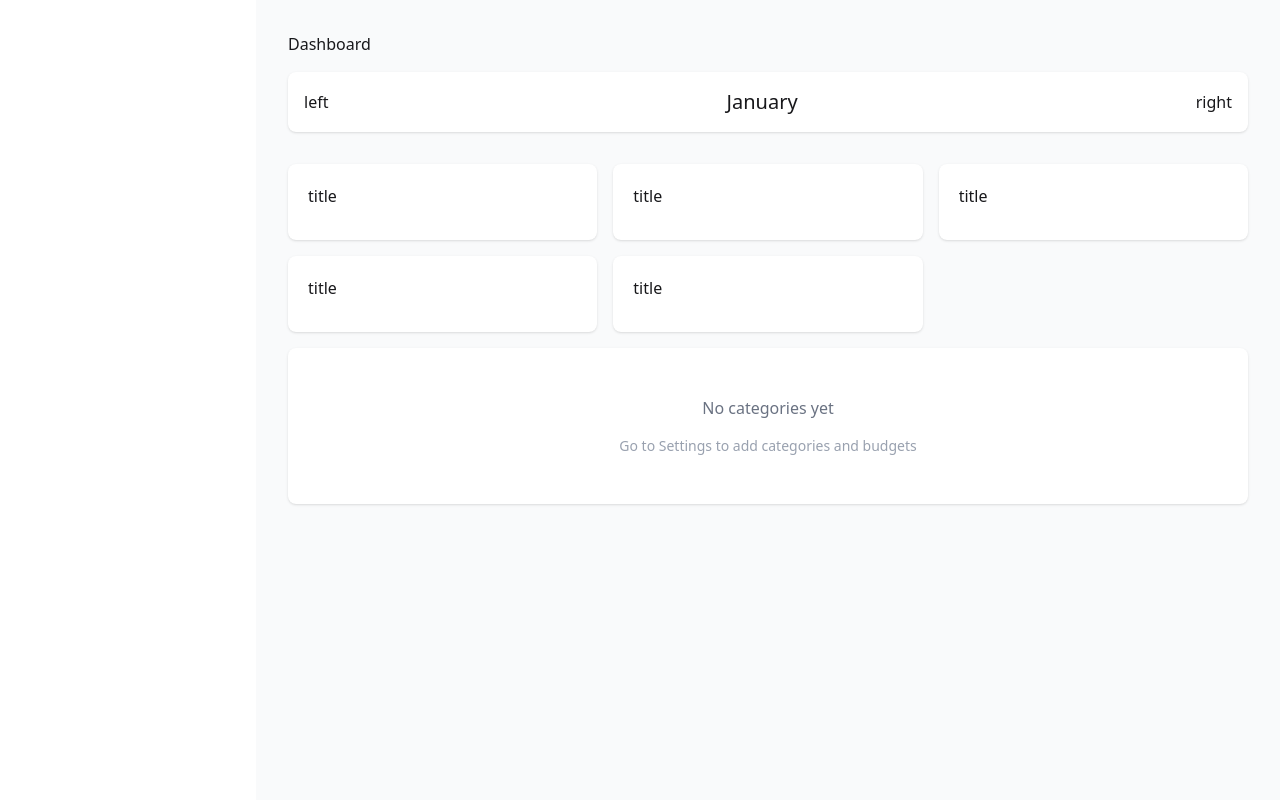
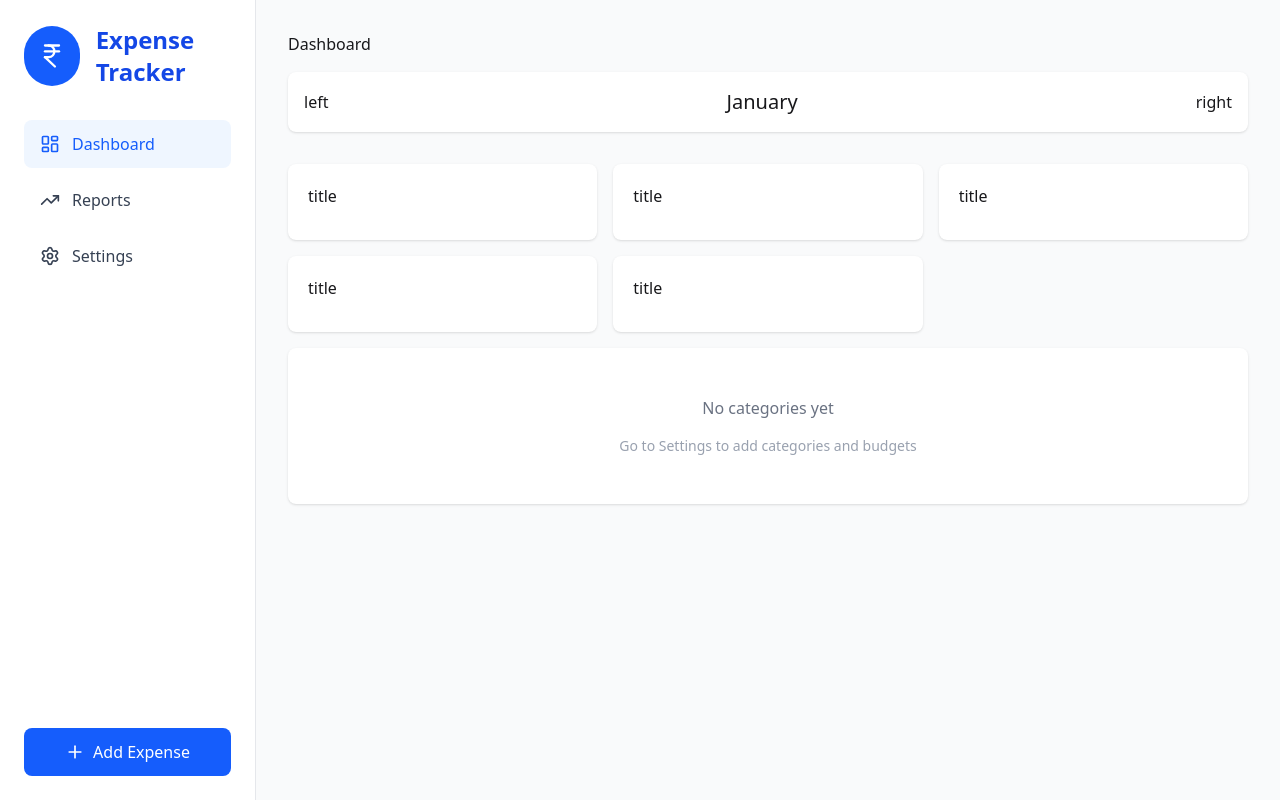
Before and after one commit to bibinlopez/Expense-Tracker, a React (Vite) app: page / in a window 1280 px wide. Built offline with nearby package versions, Linux system fonts and the light colour scheme; sample sign-in values are in the browser's storage.

Commit message:
Page Navigation - using React Browser Router

```diff
--- a/src/App.jsx
+++ b/src/App.jsx
@@ -1,30 +1,3 @@
-// import "./App.css";
-// import AuthPage from "./components/AuthPage";
-// import CategoryModal from "./components/CategoryModal";
-// import Dashboard from "./components/Dashboard";
-// import ExpenseModal from "./components/ExpenseModal";
-// import Navigation from "./components/Navigation";
-// import Reports from "./components/Reports";
-// import Settings from "./components/Settings";
-// import { ToastContainer } from "react-toastify";
-
-// function App() {
-//   return (
-//     <>
-//       <ToastContainer autoClose={2000} position="top-center" />
-//       {/* <Dashboard /> */}
-//       {/* <Reports /> */}
-//       {/* <Settings /> */}
-//       {/* <Navigation /> */}
-//       {/* <ExpenseModal /> */}
-//       {/* <CategoryModal /> */}
-//       <AuthPage />
-//     </>
-//   );
-// }
-
-// export default App;
-
 import "./App.css";
 import { ToastContainer } from "react-toastify";
 
@@ -36,6 +9,9 @@ import {
 } from "react-router-dom";
 import AuthPage from "./components/AuthPage";
 import Dashboard from "./components/Dashboard";
+import HomeLayout from "./components/HomeLayout";
+import Reports from "./components/Reports";
+import Settings from "./components/Settings";
 
 function App() {
   // Protected Route
@@ -58,7 +34,19 @@ function App() {
       children: [
         {
           path: "/",
-          element: <Dashboard />,
+          element: <HomeLayout />,
+          children: [
+            { index: true, element: <Dashboard /> }, // default page
+
+            {
+              path: "/reports",
+              element: <Reports />,
+            },
+            {
+              path: "/settings",
+              element: <Settings />,
+            },
+          ],
         },
       ],
       errorElement: <div>error page</div>,
--- /dev/null
+++ b/src/components/HomeLayout.jsx
@@ -0,0 +1,15 @@
+import React from "react";
+
+import { Outlet } from "react-router-dom";
+import Navigation from "./Navigation";
+
+const HomeLayout = () => {
+  return (
+    <>
+      <Navigation />
+      <Outlet />
+    </>
+  );
+};
+
+export default HomeLayout;
--- a/src/components/Navigation.tsx
+++ b/src/components/Navigation.jsx
@@ -6,34 +6,38 @@ import {
   SettingsIcon,
   TrendingUp,
 } from "lucide-react";
-import React from "react";
+
+import { NavLink } from "react-router-dom";
 
 const Navigation = () => {
+  const linkClassesSidebar = ({ isActive }) =>
+    `w-full flex items-center gap-3 px-4 py-3 rounded-lg transition-colors
+     ${
+       isActive ? "bg-blue-50 text-blue-600" : "text-gray-700 hover:bg-gray-200"
+     }`;
+  const linkClassesBottom = ({ isActive }) =>
+    `flex flex-col items-center justify-center gap-1
+     ${isActive ? " text-blue-600" : "text-gray-600"}`;
+
   return (
     <>
       {/* Mobile Bottom Navigation */}
       <nav className="fixed bottom-0 left-0 right-0 bg-white border-t justify-between border-gray-200 md:hidden">
         <div className="grid grid-cols-3 h-16">
-          <button
-            className={`flex flex-col items-center justify-center gap-1 text-blue-600 text-gray-600`}
-          >
+          <NavLink to="/" className={linkClassesBottom}>
             <LayoutDashboard className="w-6 h-6" />
             <span className="text-xs">Dashboard</span>
-          </button>
+          </NavLink>
 
-          <button
-            className={`flex flex-col items-center justify-center gap-1  text-blue-600`}
-          >
+          <NavLink to="/reports" className={linkClassesBottom}>
             <TrendingUp className="w-6 h-6" />
             <span className="text-xs">Reports</span>
-          </button>
+          </NavLink>
 
-          <button
-            className={`flex flex-col items-center justify-center gap-1 text-gray-600`}
-          >
+          <NavLink to="settings" className={linkClassesBottom}>
             <SettingsIcon className="w-6 h-6" />
             <span className="text-xs">Settings</span>
-          </button>
+          </NavLink>
         </div>
       </nav>
 
@@ -47,27 +51,20 @@ const Navigation = () => {
         </div>
 
         <div className="space-y-2 flex-1">
-          <button
-            className={`w-full flex items-center gap-3 px-4 py-3 rounded-lg transition-colors  bg-blue-50 text-blue-600`}
-          >
+          <NavLink to="/" className={linkClassesSidebar}>
             <LayoutDashboard className="w-5 h-5" />
             <span>Dashboard</span>
-          </button>
+          </NavLink>
 
-          <button
-            className={`w-full flex items-center gap-3 px-4 py-3 rounded-lg transition-colors text-gray-700 hover:bg-gray-50"
-       `}
-          >
+          <NavLink to="/reports" className={linkClassesSidebar}>
             <TrendingUp className="w-5 h-5" />
             <span>Reports</span>
-          </button>
+          </NavLink>
 
-          <button
-            className={`w-full flex items-center gap-3 px-4 py-3 rounded-lg transition-colors text-gray-700 hover:bg-gray-50`}
-          >
+          <NavLink to="/settings" className={linkClassesSidebar}>
             <SettingsIcon className="w-5 h-5" />
             <span>Settings</span>
-          </button>
+          </NavLink>
         </div>
 
         <button className="w-full flex items-center justify-center gap-2 px-4 py-3 bg-blue-600 text-white rounded-lg hover:bg-blue-700 transition-colors">
```
